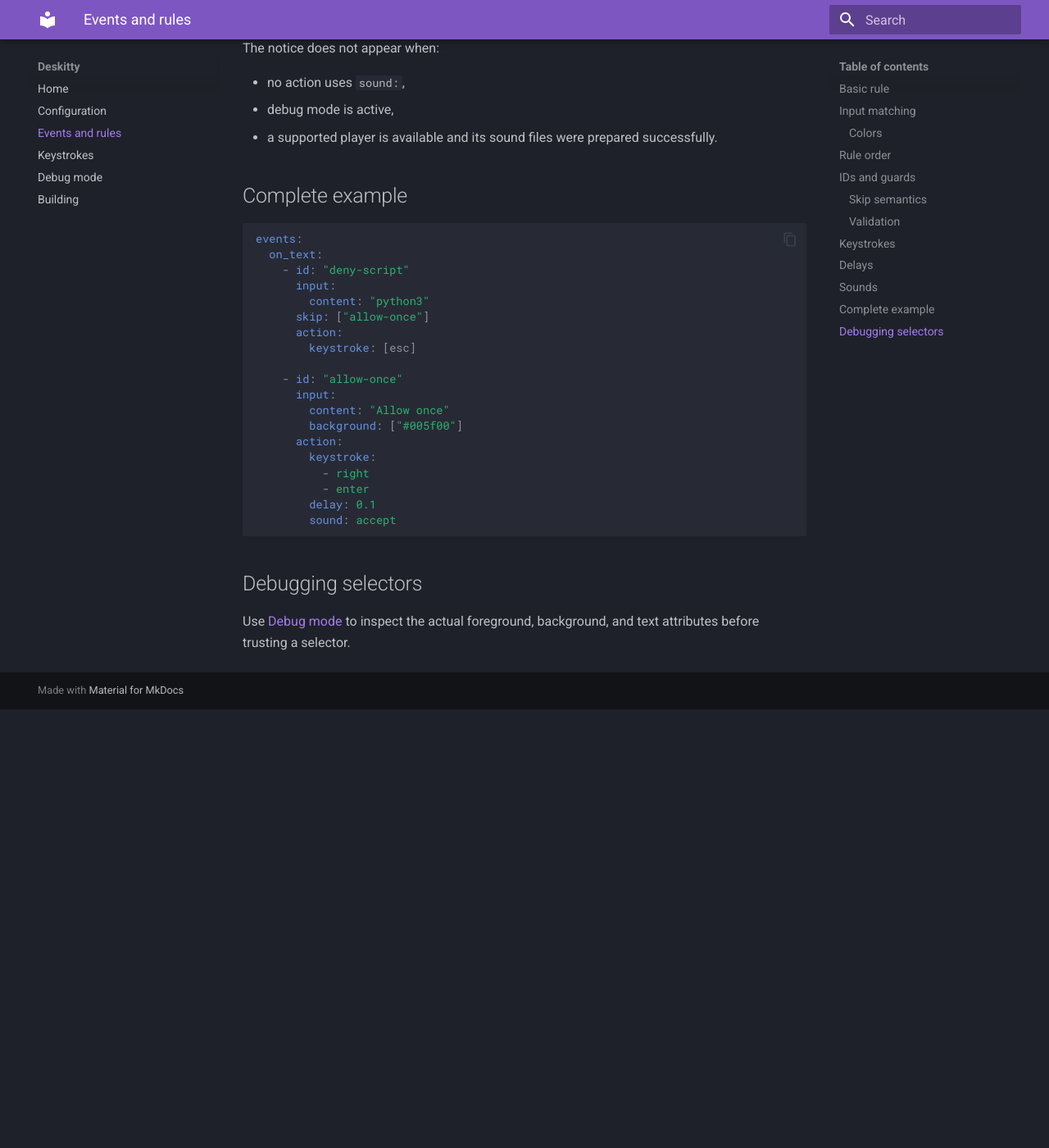
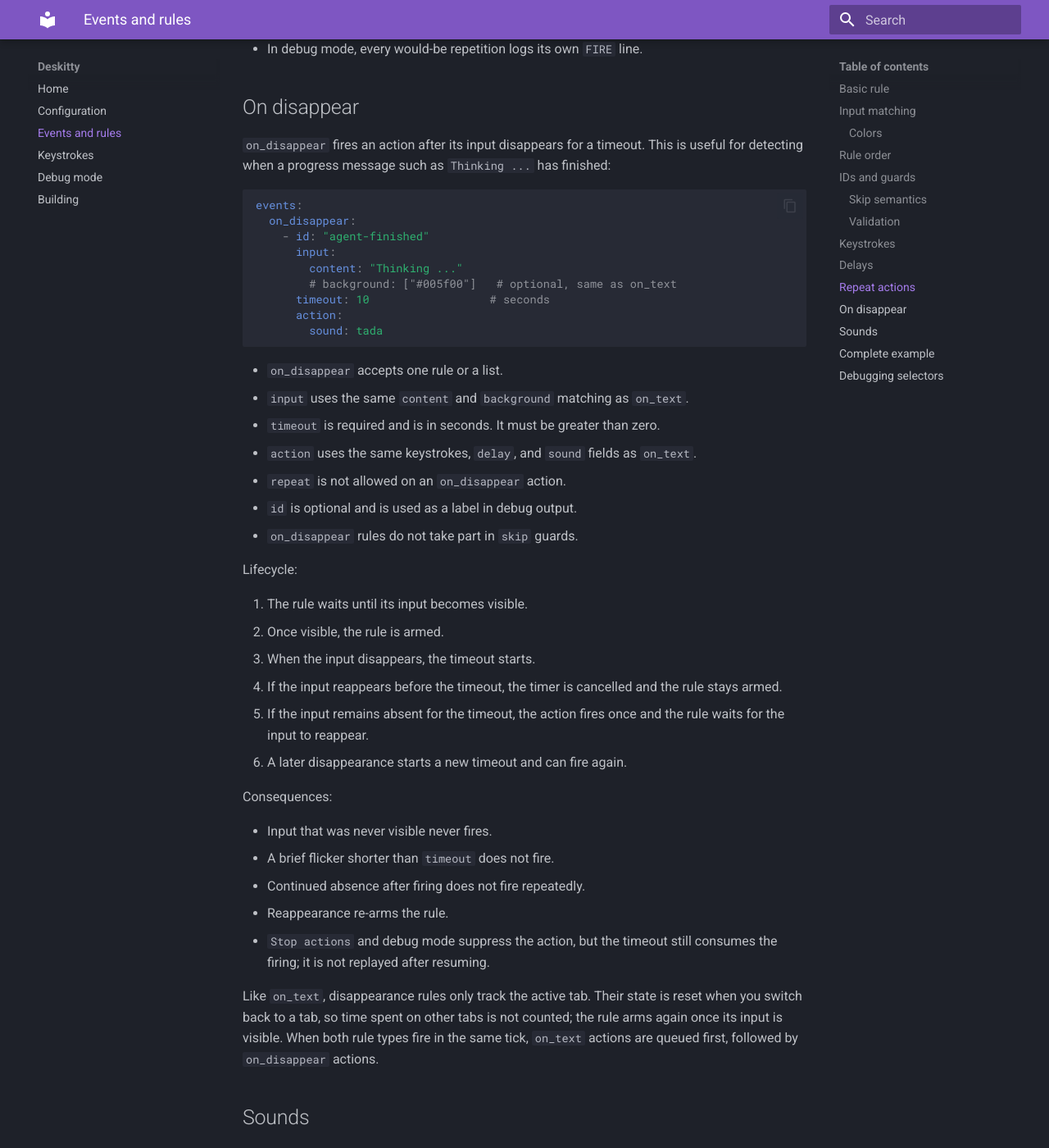
Before and after one commit to isbm/deskitty, an MkDocs documentation site: the page built from docs/events.md, in a window 1280 px wide and 1400 px high, scrolled down 5036 px. Shown: the whole window at 82% size. Built offline with MkDocs 1.6.1 and Material for MkDocs 9.7.7, drawn with Linux system fonts in a browser that asks for light colours; before the commit the page ends 5901 px from its top, so only the background shows below that; some of the changed text lies outside the part shown.

Commit message:
Document repeat and disappearance triggers

````diff
--- a/docs/events.md
+++ b/docs/events.md
@@ -1,7 +1,8 @@
 # Events and rules
 
 Events watch the visible screen of the active tab and perform actions when
-configured text appears. Rules are evaluated **top to bottom** every tick.
+configured text appears or disappears. Rules are evaluated **top to bottom**
+every tick.
 
 ## Basic rule
 
@@ -179,6 +180,104 @@ order.
 Stopping actions, closing the tab, or entering debug mode clears the pending
 action queue.
 
+## Repeat actions
+
+Actions fire once per new stable match by default. Add `repeat` to keep firing
+while the match remains visible:
+
+```yaml
+action:
+  keystroke: [down]
+  repeat: 0.5
+```
+
+- `repeat` is in seconds.
+- The first repetition happens after the normal stable-match window.
+- While the match is visible, the action fires again every `repeat` seconds.
+- Repetition stops when the match disappears.
+- If the match reappears, repetition starts again.
+- Omit `repeat` for unique-appearance mode.
+- `repeat` must be greater than zero.
+
+`delay` and `repeat` serve different purposes:
+
+- `delay` is the pause between keys inside one repetition.
+- `repeat` is the pause between repetitions.
+
+For example, this sends `right`, waits 100 ms, sends `enter`, then waits 500 ms
+before starting the whole sequence again:
+
+```yaml
+action:
+  keystroke:
+    - right
+    - enter
+  delay: 0.1
+  repeat: 0.5
+```
+
+If the keystroke block itself takes longer than `repeat`, the next repetition
+waits for the block to finish rather than queuing up.
+
+Repetition behavior:
+
+- Skipped actions do not fire, but their repeat cadence continues.
+- `Stop actions` and debug mode send nothing.
+- Sounds repeat with the action.
+- In debug mode, every would-be repetition logs its own `FIRE` line.
+
+## On disappear
+
+`on_disappear` fires an action after its input disappears for a timeout. This
+is useful for detecting when a progress message such as `Thinking ...` has
+finished:
+
+```yaml
+events:
+  on_disappear:
+    - id: "agent-finished"
+      input:
+        content: "Thinking ..."
+        # background: ["#005f00"]   # optional, same as on_text
+      timeout: 10                  # seconds
+      action:
+        sound: tada
+```
+
+- `on_disappear` accepts one rule or a list.
+- `input` uses the same `content` and `background` matching as `on_text`.
+- `timeout` is required and is in seconds. It must be greater than zero.
+- `action` uses the same keystrokes, `delay`, and `sound` fields as `on_text`.
+- `repeat` is not allowed on an `on_disappear` action.
+- `id` is optional and is used as a label in debug output.
+- `on_disappear` rules do not take part in `skip` guards.
+
+Lifecycle:
+
+1. The rule waits until its input becomes visible.
+2. Once visible, the rule is armed.
+3. When the input disappears, the timeout starts.
+4. If the input reappears before the timeout, the timer is cancelled and the
+   rule stays armed.
+5. If the input remains absent for the timeout, the action fires once and the
+   rule waits for the input to reappear.
+6. A later disappearance starts a new timeout and can fire again.
+
+Consequences:
+
+- Input that was never visible never fires.
+- A brief flicker shorter than `timeout` does not fire.
+- Continued absence after firing does not fire repeatedly.
+- Reappearance re-arms the rule.
+- `Stop actions` and debug mode suppress the action, but the timeout still
+  consumes the firing; it is not replayed after resuming.
+
+Like `on_text`, disappearance rules only track the active tab. Their state is
+reset when you switch back to a tab, so time spent on other tabs is not
+counted; the rule arms again once its input is visible. When both rule types
+fire in the same tick, `on_text` actions are queued first, followed by
+`on_disappear` actions.
+
 ## Sounds
 
 `action.sound` optionally plays an embedded WAV when the action fires:
````
Also changed, not shown: README.md (+2 -0 lines), docs/debugging.md (+19 -2 lines), docs/index.md (+4 -1 lines), docs/keystrokes.md (+2 -1 lines).
